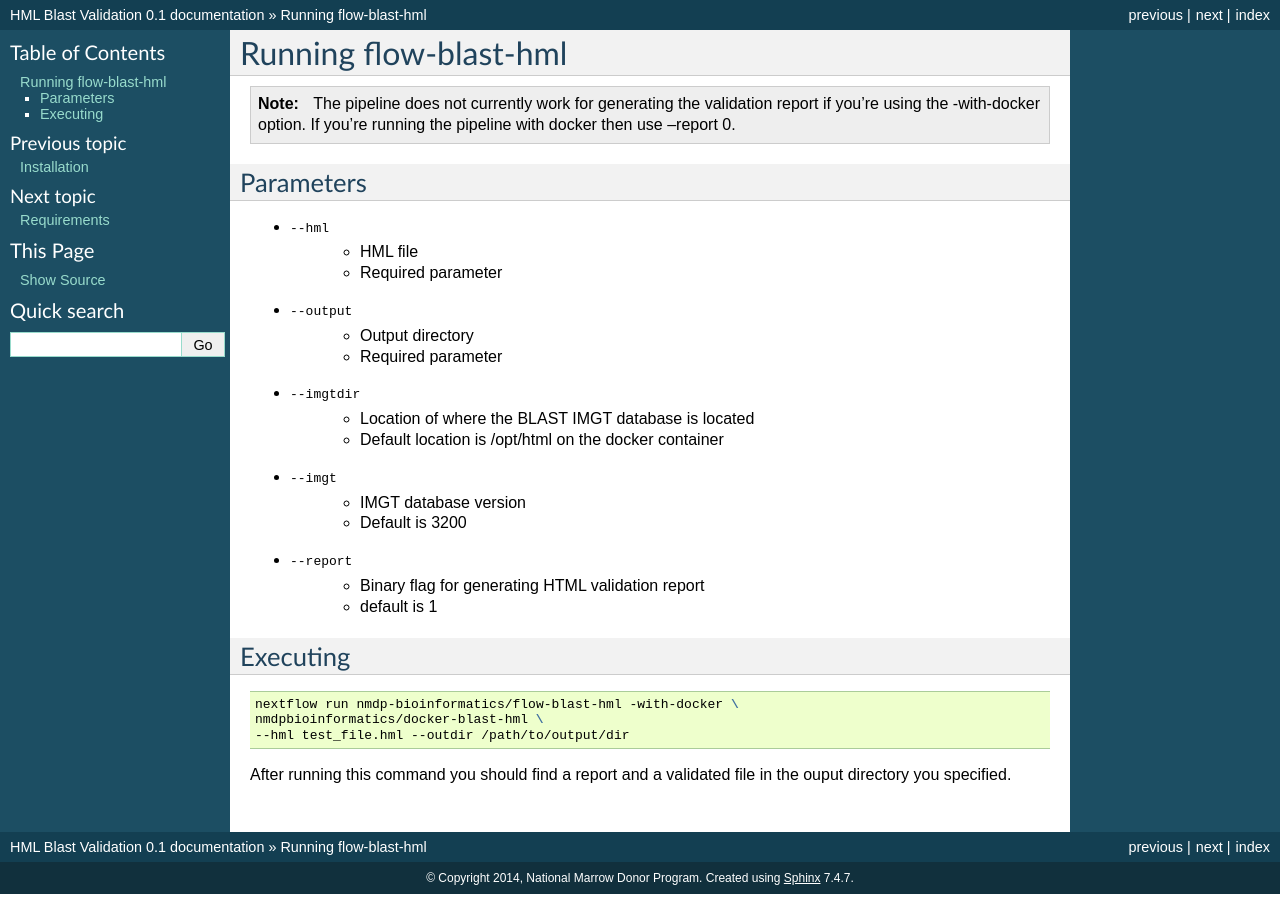
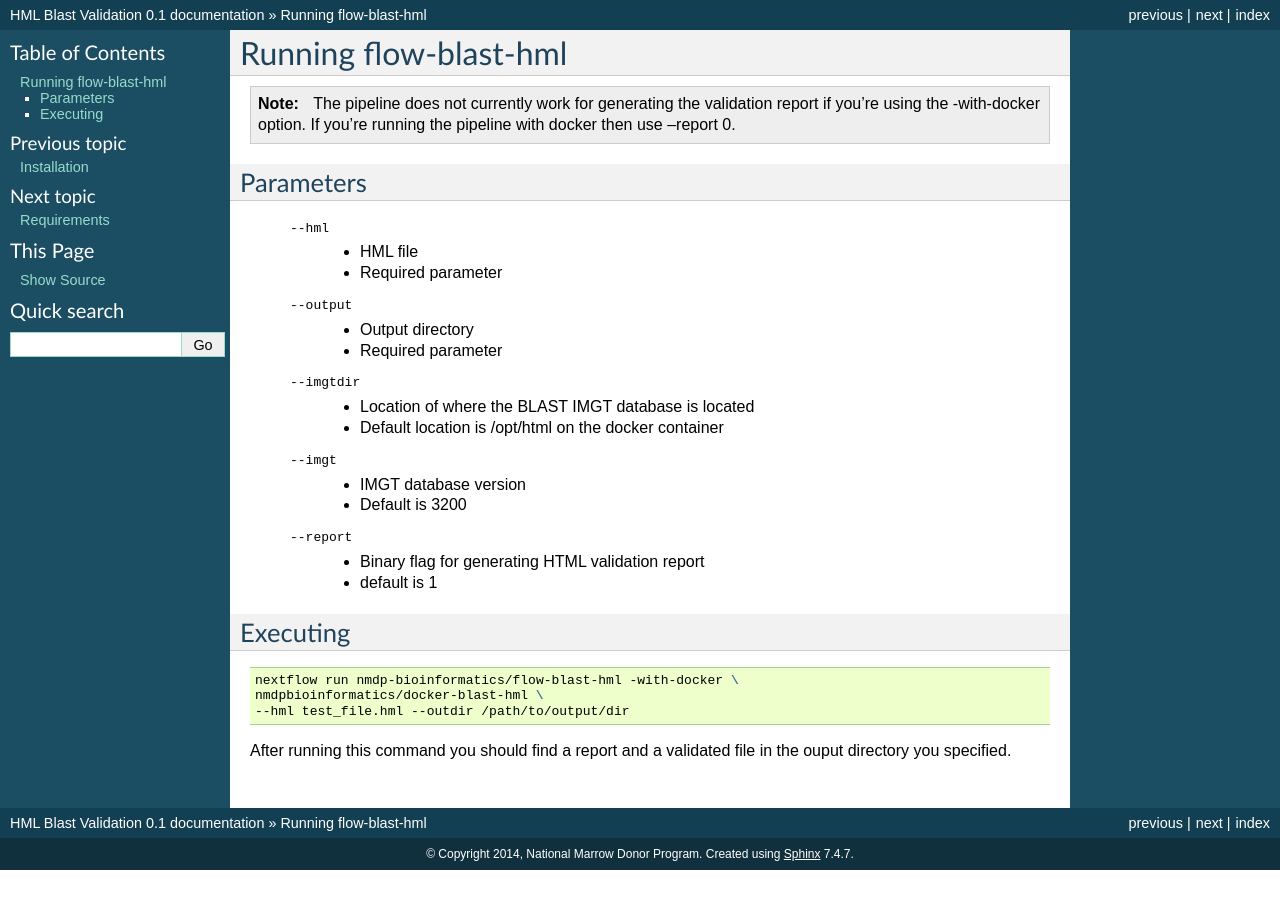
Before and after one commit to garyluu/flow-blast-hml, a Sphinx documentation site: the page built from docs/running.rst, in a window 1280 px wide. Built offline with Sphinx 7.4.7, drawn with Linux system fonts in a browser that asks for light colours; formulas are drawn with MathJax 3.

Commit message:
Fixed some formatting in the docs.

```diff
--- a/docs/running.rst
+++ b/docs/running.rst
@@ -5,19 +5,19 @@ Running flow-blast-hml
 
 Parameters
 ------------------------
-* --hml
+ --hml
 	* HML file
 	* Required parameter
-* --output
+ --output
 	* Output directory
 	* Required parameter
-* --imgtdir
+ --imgtdir
 	* Location of where the BLAST IMGT database is located
 	* Default location is /opt/html on the docker container
-* --imgt
+ --imgt
 	* IMGT database version
 	* Default is 3200
-* --report
+ --report
 	* Binary flag for generating HTML validation report
 	* default is 1
 
```
